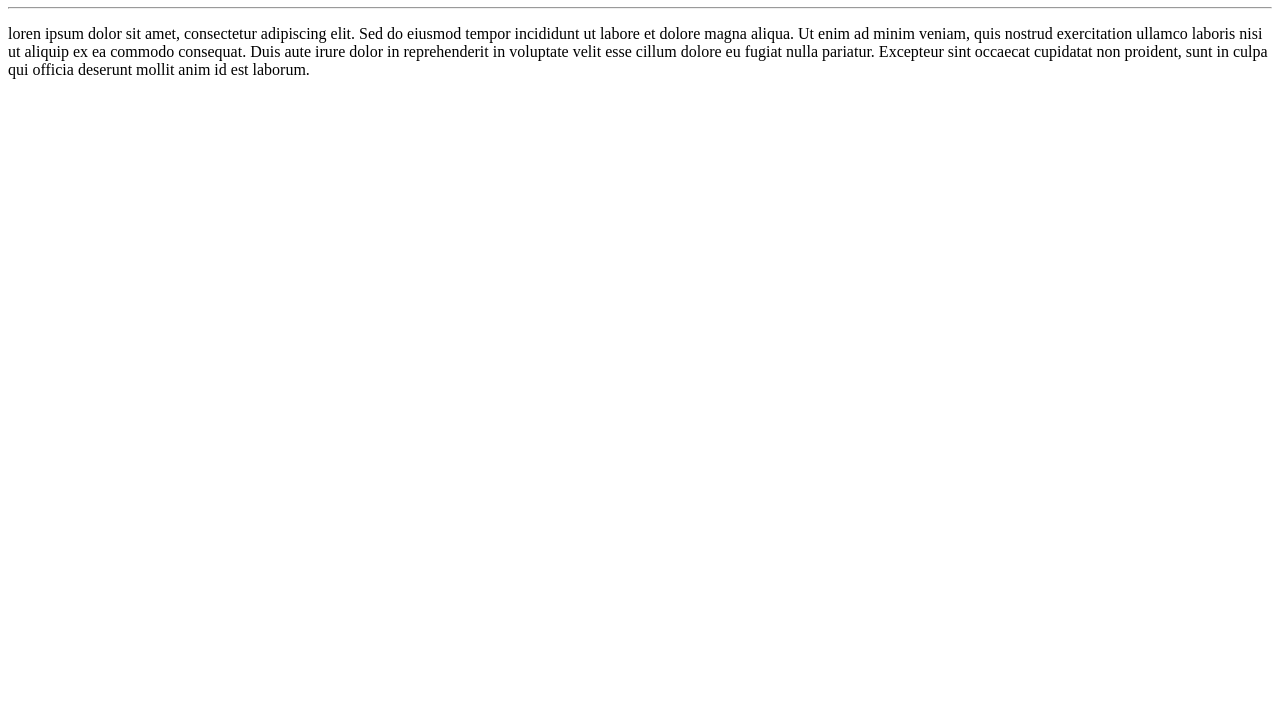
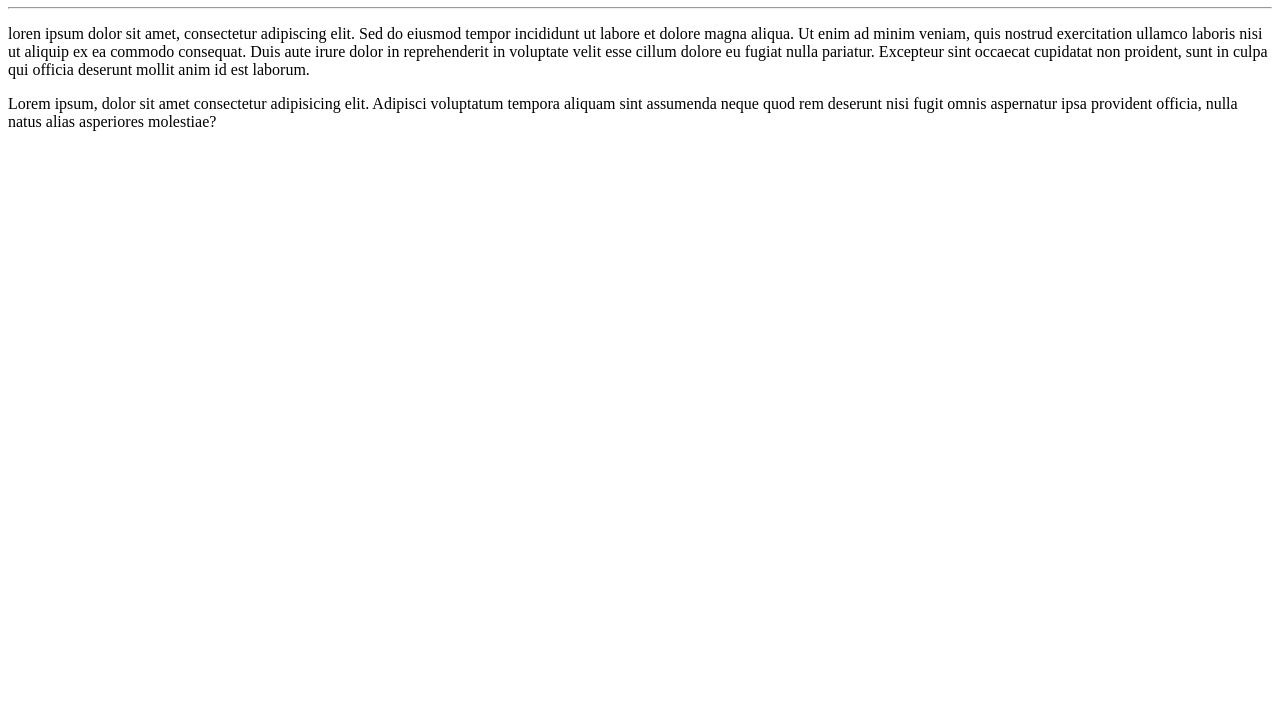
Before and after one commit to leonardoclisboa/Ola-mundo, a plain HTML site: page Curso-Git-e-github/site-exemplo/index.html in a window 1280 px wide. Shown: the part 73-800 px from the top of the page. Drawn offline with Linux system fonts and the light colour scheme.

Commit message:
adicionado um parágrafo

```diff
--- a/Curso-Git-e-github/site-exemplo/index.html
+++ b/Curso-Git-e-github/site-exemplo/index.html
@@ -9,5 +9,6 @@
     <h1>Olá, mundo!</h1>
     <hr>
     <p>loren ipsum dolor sit amet, consectetur adipiscing elit. Sed do eiusmod tempor incididunt ut labore et dolore magna aliqua. Ut enim ad minim veniam, quis nostrud exercitation ullamco laboris nisi ut aliquip ex ea commodo consequat. Duis aute irure dolor in reprehenderit in voluptate velit esse cillum dolore eu fugiat nulla pariatur. Excepteur sint occaecat cupidatat non proident, sunt in culpa qui officia deserunt mollit anim id est laborum.</p>
+    <p>Lorem ipsum, dolor sit amet consectetur adipisicing elit. Adipisci voluptatum tempora aliquam sint assumenda neque quod rem deserunt nisi fugit omnis aspernatur ipsa provident officia, nulla natus alias asperiores molestiae?</p>
 </body>
 </html>
```
